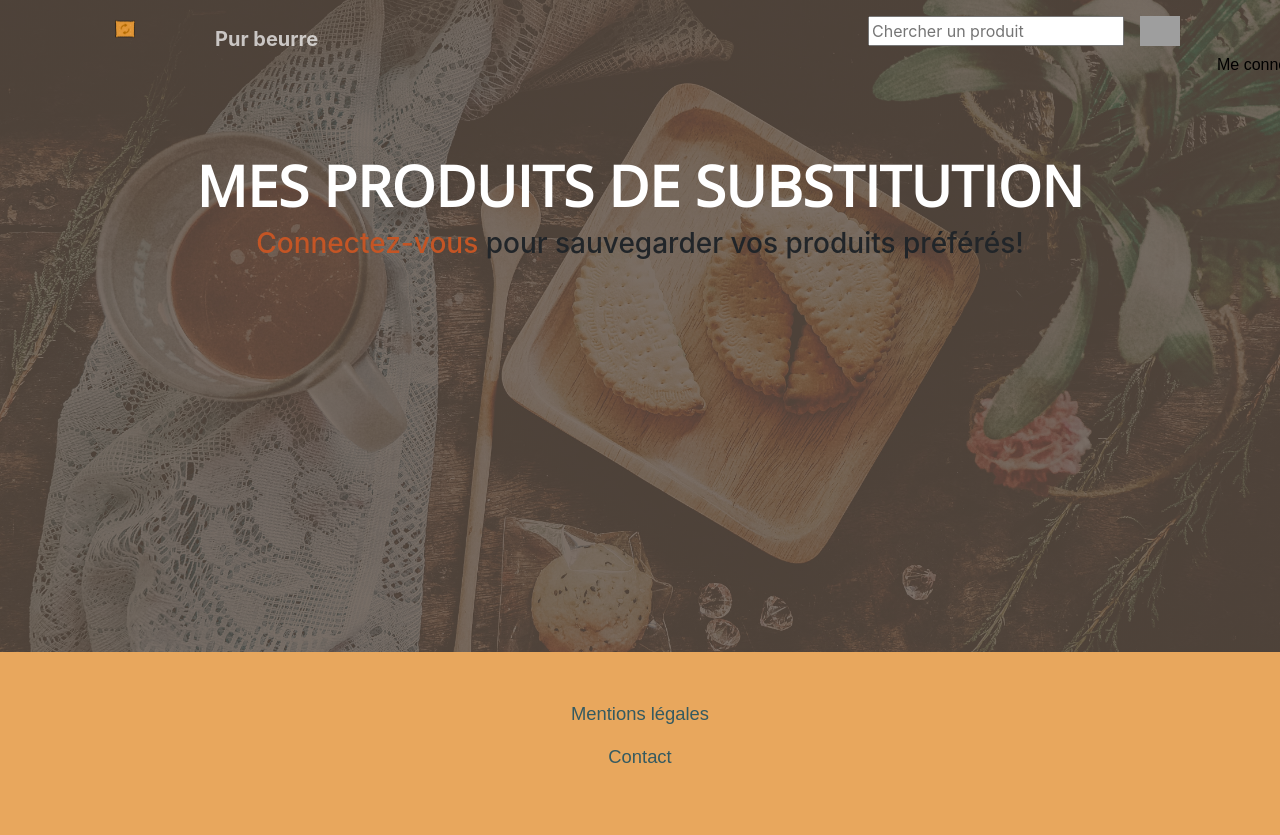
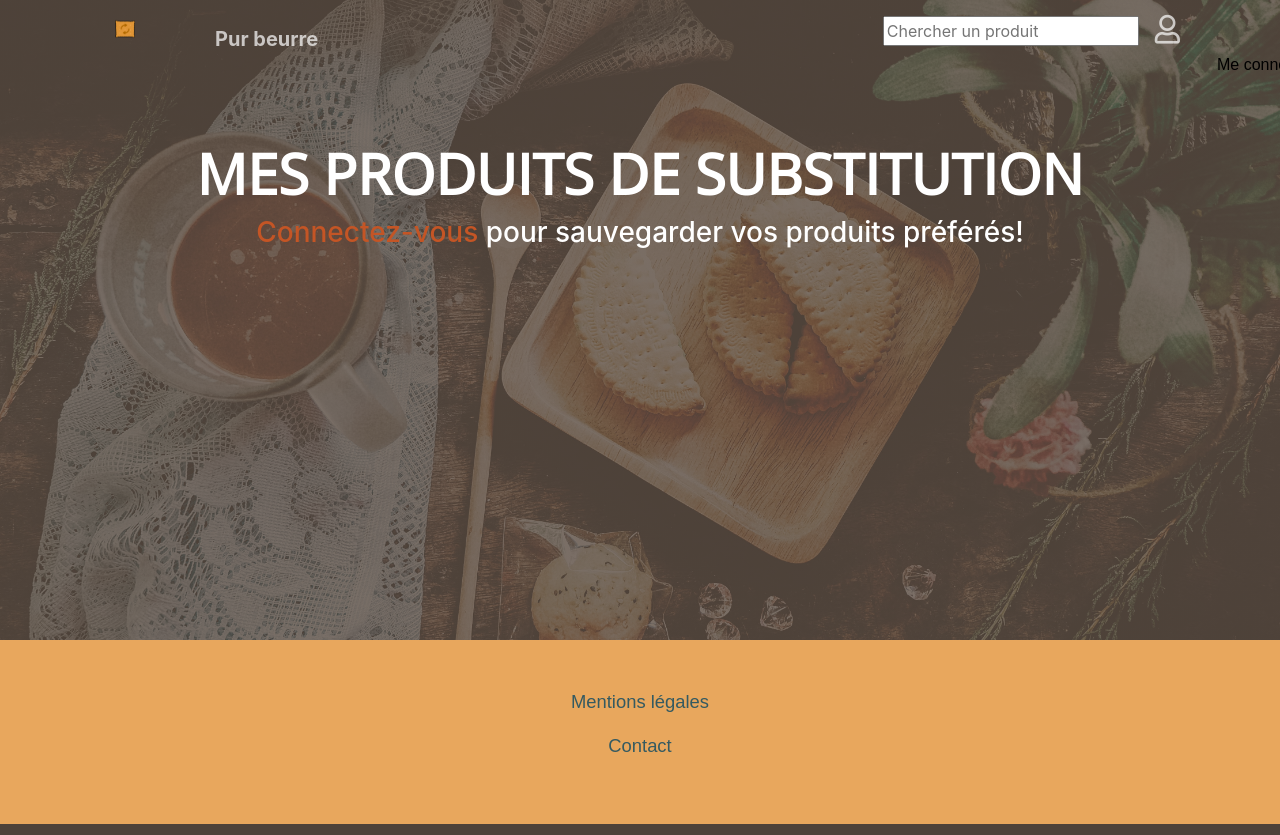
Before and after one commit to helenecourau/pur_beurre, a Django app: template website/templates/website/result.html in a window 1280 px wide. Run offline with Django 3.2, Linux system fonts and the light colour scheme; the template is opened without the code that fills it, so the values that code supplies are empty; some libraries are stand-ins or nearby versions; some web fonts are replaced; grey boxes are pictures that could not be loaded.

Commit message:
minor bug fixes

```diff
--- a/pur_beurre/settings.py
+++ b/pur_beurre/settings.py
@@ -25,7 +25,10 @@ SECRET_KEY = 'c1)9aw^3)(ca)9jv%)nd@6$05#1&duj!u+3a#a&kl!v&%dg)-o'
 
 # SECURITY WARNING: don't run with debug turned on in production!
 
-DEBUG = False
+if os.environ.get('ENV') == 'PRODUCTION':
+    DEBUG = False
+else:
+    DEBUG = True
 
 ALLOWED_HOSTS = ['pur-beurre-heleneco.herokuapp.com', 'localhost']
 
--- a/templates/base.html
+++ b/templates/base.html
@@ -123,7 +123,7 @@
             <input type="text" name="query" id ="query" placeholder="Chercher un produit" required>
           </form>
           <li class="nav-item" class="col-sm-12 col-md-4 col-md-offset-1">
-            <a class="nav-link js-scroll-trigger" href="/mon-compte"><img src="../static/img/account.png" alt="Mon compte" style="height:30px"></a>
+            <a class="nav-link js-scroll-trigger" href="/mon-compte"><i class="far fa-user fa-2x"></i></a>
             <p id="help"><a href="/mon-compte">Me connecter</a></p>
           </li>
         </ul>
--- a/website/scripts/request_class.py
+++ b/website/scripts/request_class.py
@@ -16,8 +16,7 @@ class Request:
 
     def request(self):
         '''Requests and parses data from the OpenFoodFact API'''
-        object_json = requests.get(self.url)
-        object_json = object_json.json()
+        object_json = requests.get(self.url).json()
         list_clean = object_json['products']
         # the object json from the API
         # has a lot of data and we only need the data from product
@@ -41,7 +40,7 @@ class Request:
                 if info_product["name"] not in self.duplicate_entries:
                     self.duplicate_entries.append(info_product["name"])
                     self.foods.append(info_product)
-        return self.duplicate_entries, self.foods
+        return self.foods
 
     def split_category(self):
         '''Splits the store string in list values and maintains
--- a/website/templates/website/product_page.html
+++ b/website/templates/website/product_page.html
@@ -38,7 +38,7 @@
 	        		<p class="infos"><strong>Note : {{ product.grade|title }}</strong></p>
 					<h1>{{ product.name_prod|truncatewords:4 }}</h1>
 					<p>{{ product.description|truncatewords:60 }}</p>
-
+					<p><a href={{ product.url }} target = "blank">En savoir plus</a></p>
 				</div>
 			</div>
 		</div>
--- a/website/templates/website/result.html
+++ b/website/templates/website/result.html
@@ -1,7 +1,11 @@
 <style type="text/css">
 
+	h3{
+		color: #fff;
+	}
+
 	#container{
-		margin-top: 7%;
+		margin-top: 6%;
 		min-height:500px;
 	}
 	#product_line{
@@ -61,7 +65,7 @@
 	                <h1 class="text-uppercase text-white font-weight-bold">Mes produits de substitution</h1>
 	                {% if user.is_authenticated %}
 	                {% else %}
-	                <h3><a href="connexion">Connectez-vous</a> pour sauvegarder vos produits préférés!</h3>
+	                <h3><a href="/connexion">Connectez-vous</a> pour sauvegarder vos produits préférés!</h3>
 	                {% endif %}
 	                {% if messages %}
 						<ul class="messages">
--- a/website/tests.py
+++ b/website/tests.py
@@ -65,12 +65,6 @@ class ProductPageTestCase(TestCase):
         product_slug = Product.objects.get(name_prod='chocolat').slug
         response = self.client.get(reverse('product_page', args=(product_id, product_slug,)))
         self.assertEqual(response.status_code, 200)
-
-    def test_detail_page_returns_404(self):
-        product_id = Product.objects.get(name_prod='chocolat').id + 1
-        product_slug = Product.objects.get(name_prod='chocolat').slug
-        response = self.client.get(reverse('product_page', args=(product_id, product_slug,)))
-        self.assertEqual(response.status_code, 404)
 
 
 class ConnectPageTestCase(TestCase):
--- a/website/views.py
+++ b/website/views.py
@@ -1,5 +1,3 @@
-import random
-
 from django.http import HttpResponse
 from django.shortcuts import render, redirect, get_object_or_404
 from django.contrib.auth.models import User
@@ -20,8 +18,7 @@ def result(request):
     if not products:
         messages.add_message(request, messages.WARNING, "Le produit demandé n'est pas dans notre base de données. Veuillez recommencer votre recherche.")
     else:
-        number = random.randint(0, len(products)-1)
-        choice = products[number]
+        choice = products[0]
         dico = choice.categories.all()
         substitutes_list = Product.objects.filter(categories__name_cat__exact=dico[0], grade__in='ab').order_by('name_prod')
         if not substitutes_list:
```
